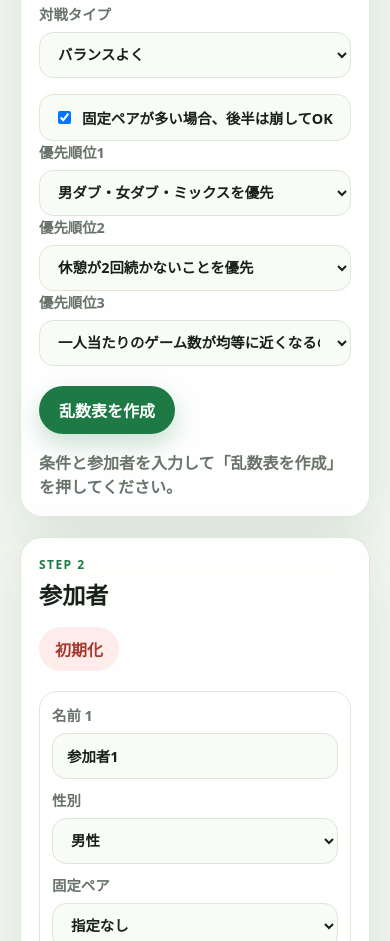
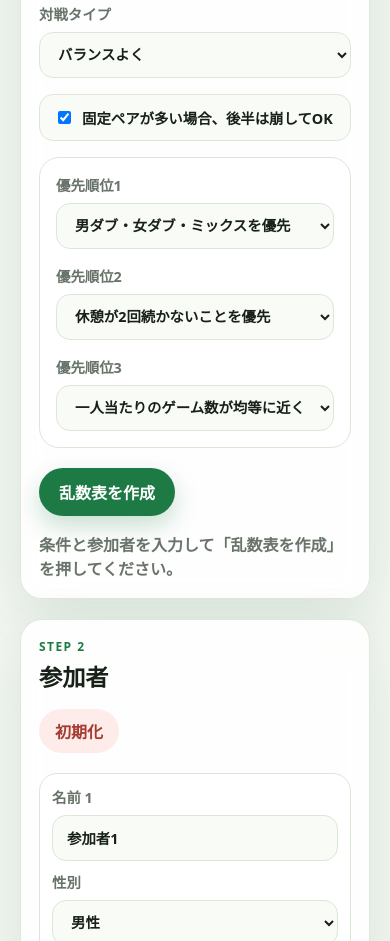
Before and after one commit to sienasunnyflow/random_number_table, a plain HTML site: page index.html in a window 390 px wide. Shown: the part 836-1777 px from the top of the page. Drawn offline with Linux system fonts and the light colour scheme.

Commit message:
Update priority settings

```diff
--- a/styles.css
+++ b/styles.css
@@ -124,6 +124,17 @@ button:active {
   margin-top: 16px;
   padding: 16px;
   background: var(--panel-soft);
+  border: 1px solid var(--border);
+  border-radius: 20px;
+}
+
+.priority-settings {
+  display: grid;
+  grid-template-columns: repeat(3, minmax(0, 1fr));
+  gap: 16px;
+  margin-top: 16px;
+  padding: 16px;
+  background: #ffffff;
   border: 1px solid var(--border);
   border-radius: 20px;
 }
@@ -479,6 +490,7 @@ th {
 @media (max-width: 900px) {
   .settings-grid,
   .team-settings,
+  .priority-settings,
   .players-list,
   .summary-cards,
   .courts,
@@ -499,6 +511,7 @@ th {
 
   .settings-grid,
   .team-settings,
+  .priority-settings,
   .players-list,
   .summary-cards,
   .courts,
```
